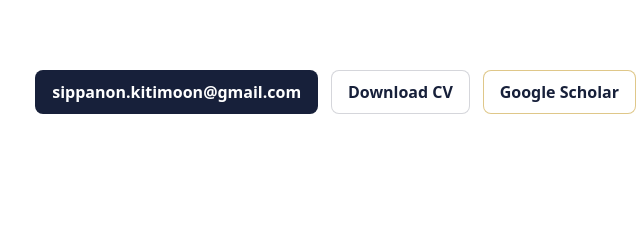
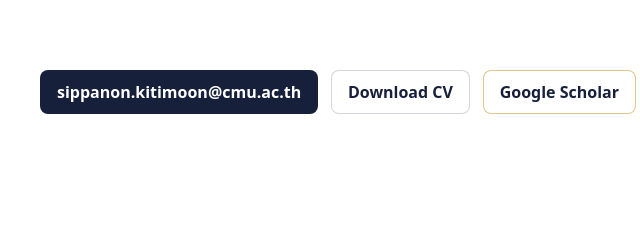
Before and after one commit to skitimo/website, a plain HTML site: page index.html in a window 1280 px wide. Shown: the part 3668-3908 px from the top of the page, 564-1204 px from the left. Drawn offline with Linux system fonts and the light colour scheme.

Commit message:
docs: update contact email and image assets

```diff
--- a/index.html
+++ b/index.html
@@ -266,7 +266,7 @@
             </p>
           </div>
           <div class="contact-actions" aria-label="Contact links">
-            <a class="button button-primary" href="mailto:sippanon.kitimoon@gmail.com">sippanon.kitimoon@gmail.com</a>
+            <a class="button button-primary" href="mailto:sippanon.kitimoon@cmu.ac.th">sippanon.kitimoon@cmu.ac.th</a>
             <a class="button button-secondary" href="files/kitimoon_cv.pdf">Download CV</a>
             <a class="button button-plain" href="https://scholar.google.com/citations?user=DyFbVikAAAAJ">Google Scholar</a>
           </div>
```
Also changed, not shown: assets/images/kitimoon_qr.png (added), assets/images/sippanon-portrait.jpeg.
